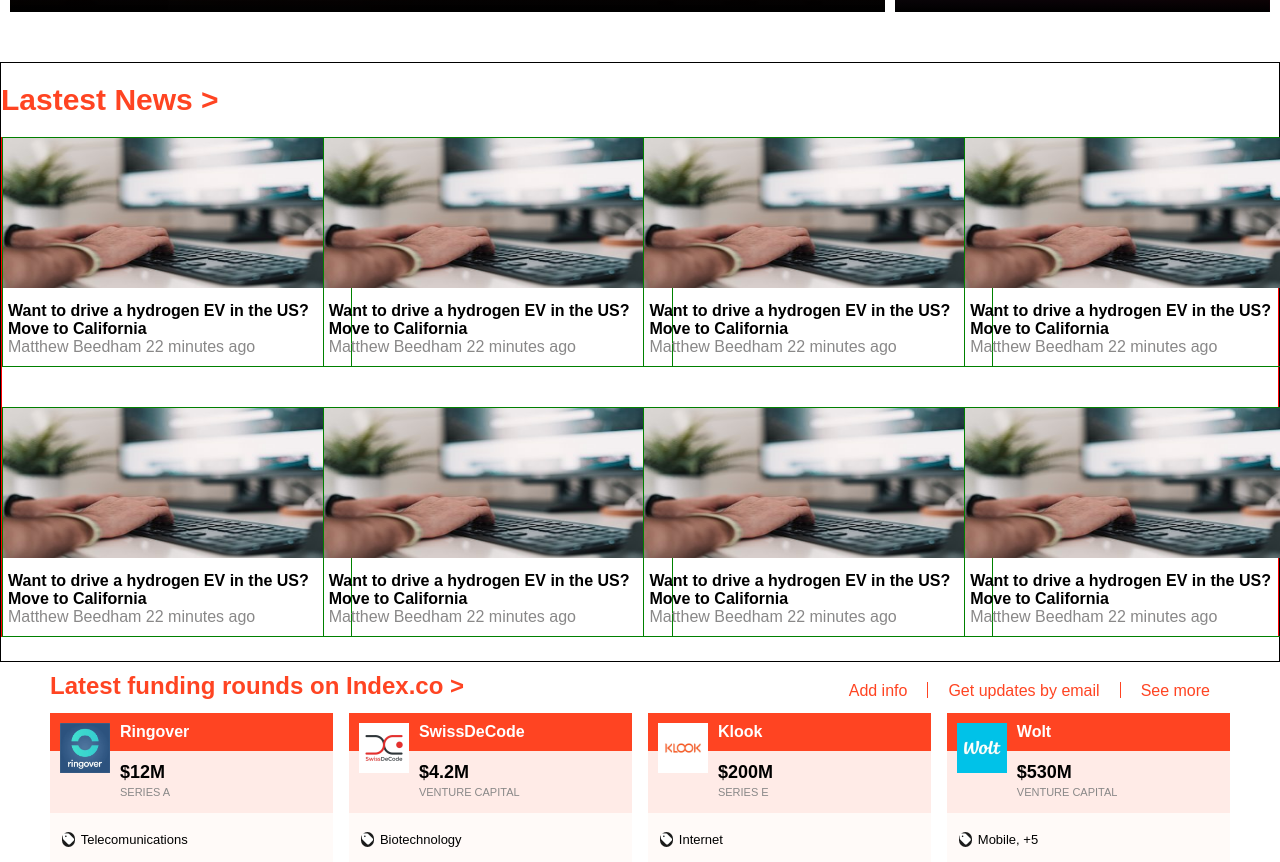
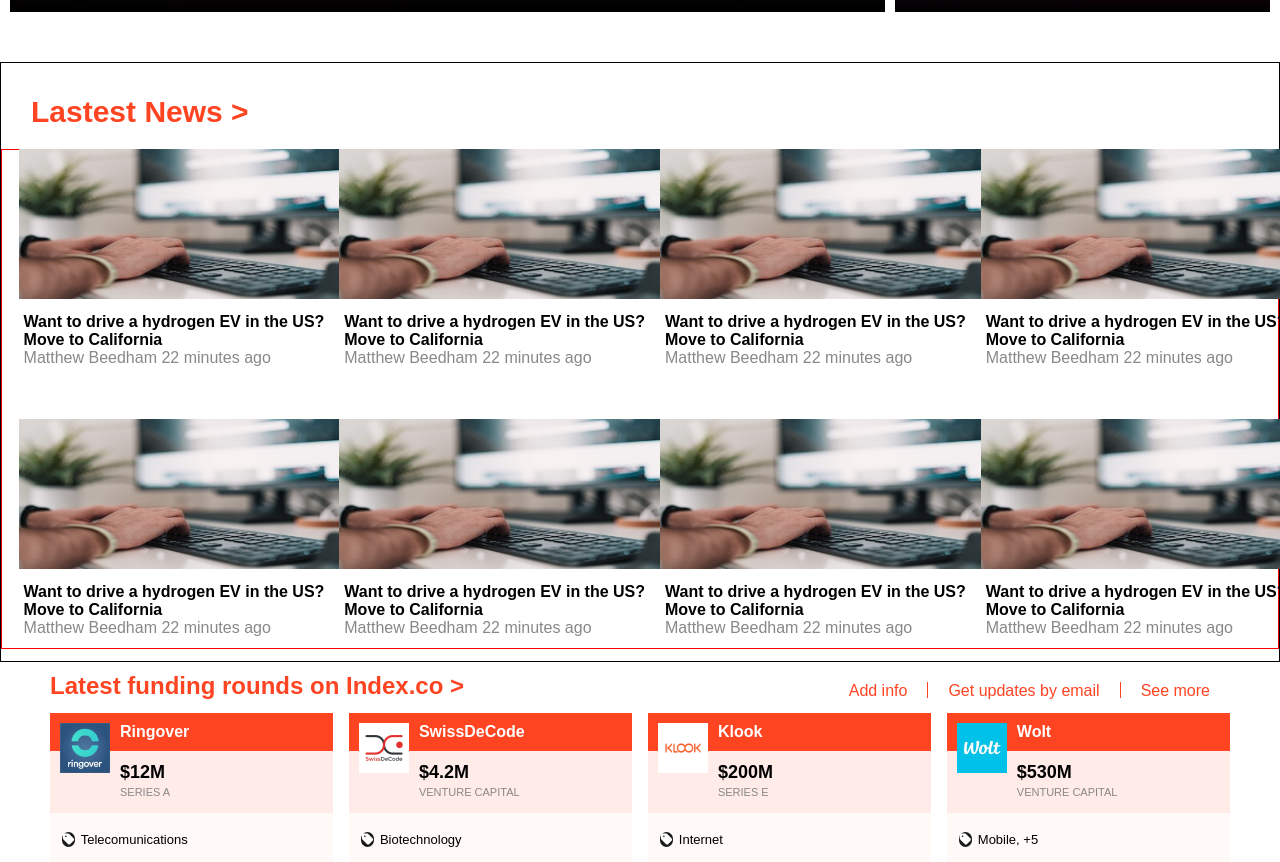
Before and after one commit to lily-coder/the-next-web-clone, a plain HTML site: page index.html in a window 1280 px wide. Shown: the part 491-1353 px from the top of the page. Drawn offline with Linux system fonts and the light colour scheme.

Commit message:
Add latest news section style

```diff
--- a/style.css
+++ b/style.css
@@ -302,6 +302,7 @@ i {
 /* ========THE LATEST NEWS SECTION======== */
 
 .section2 {
+  justify-content: center;
   flex-direction: column;
   border: 1px solid black;
   width: 100%;
@@ -309,6 +310,7 @@ i {
 }
 
 .section2-title {
+  padding-left: 30px;
   color: #f42;
 }
 
@@ -324,8 +326,8 @@ i {
 }
 
 .section2-wraper {
-
   align-content: center;
+  justify-content: center;
   display: grid;
   grid-template-columns: 22% 22% 22% 22%;
   grid-gap: 40px;
@@ -335,7 +337,6 @@ i {
 }
 
 .section2-content-wrapper {
-  border: 1px solid green;
   height: 230px;
   width: 350px;
 }
```
